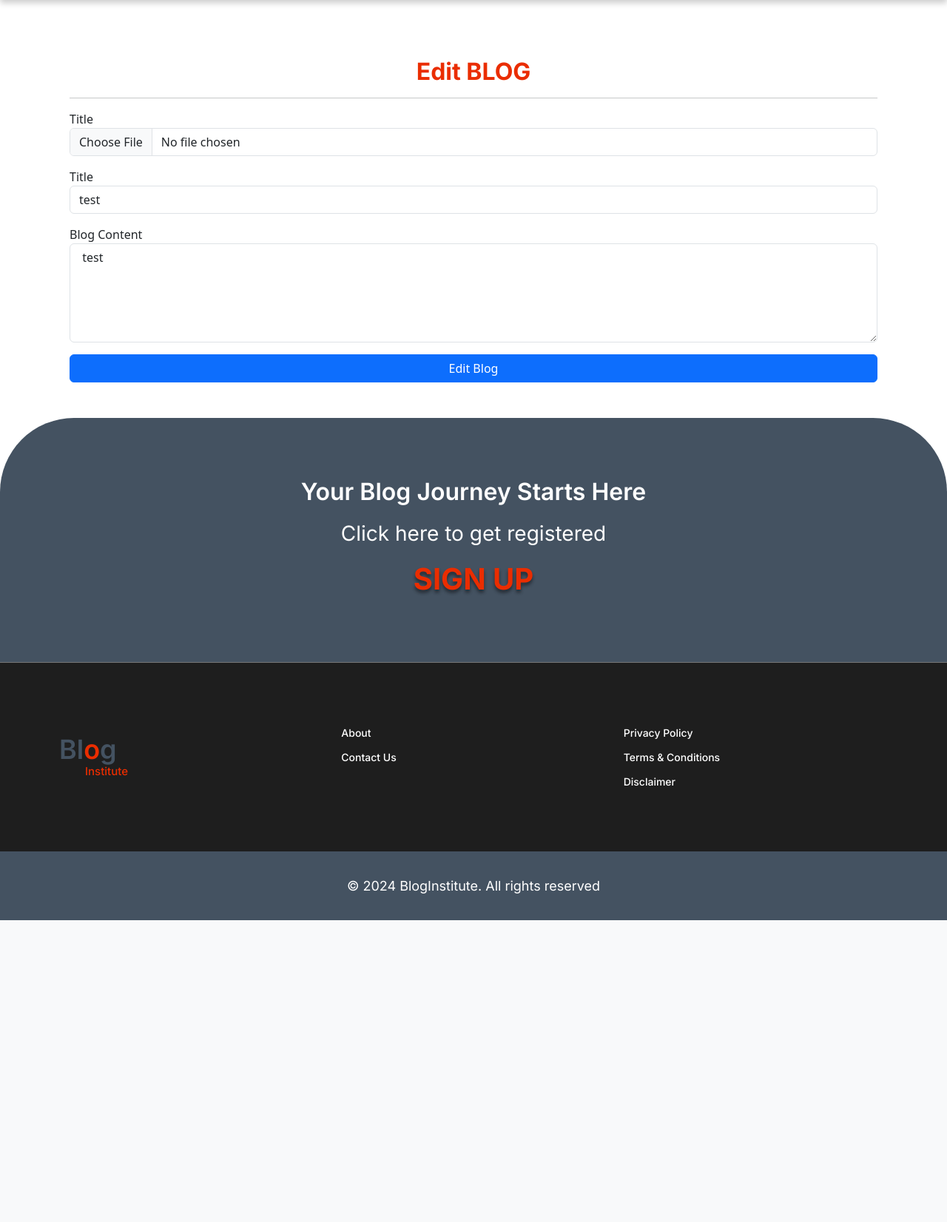
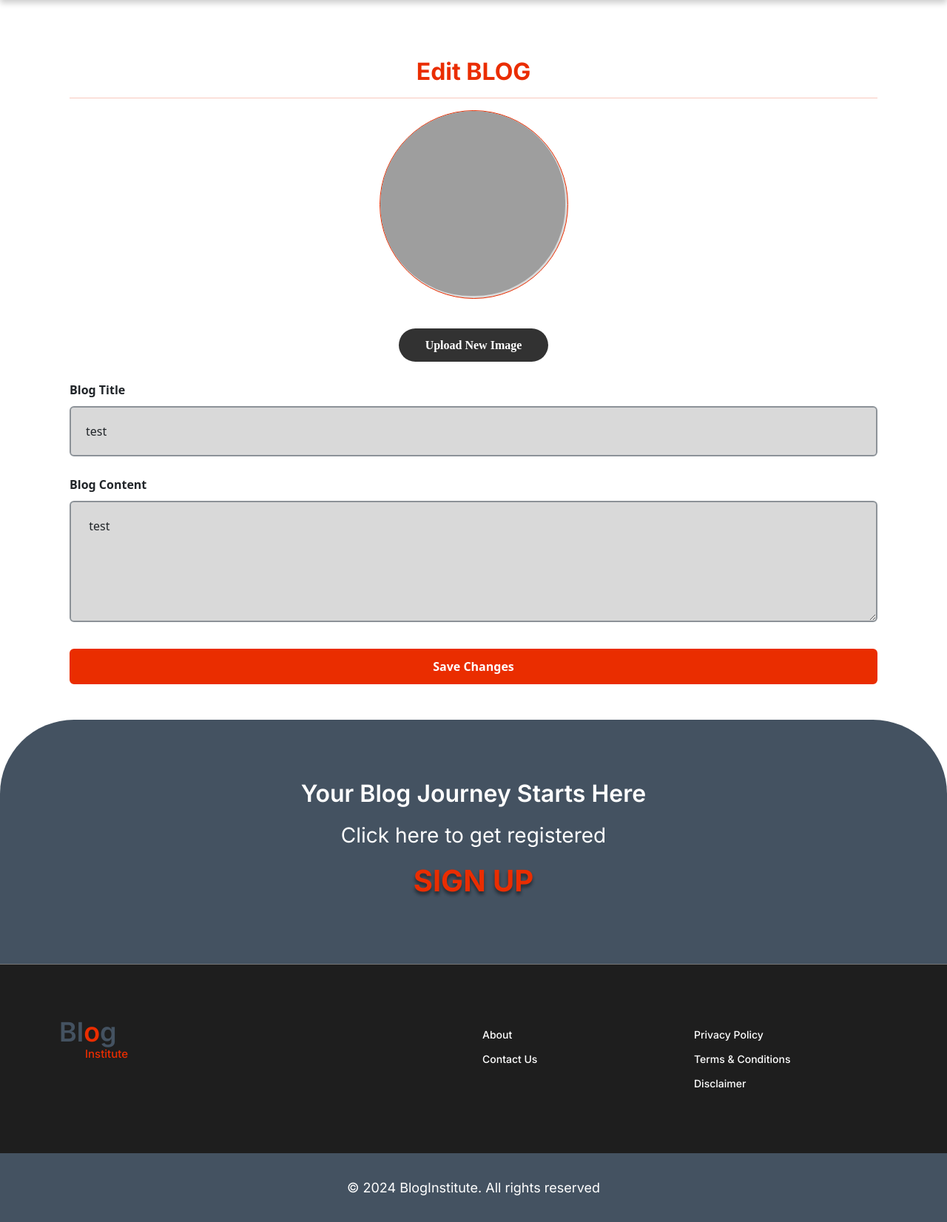
Before and after one commit to caleb1711/blog-institue, a Django app: page /editblog/13/ in a window 1280 px wide. Shown: the part 83-1735 px from the top of the page at 74% size. Before the commit the page ends 1327 px from the top, so only its background shows below. Run offline with Django 4.2, Linux system fonts and the light colour scheme; data comes from the database, SQL or seed files in the repository; both versions use the stored data as it was after the commit; grey boxes are pictures that could not be loaded.

Commit message:
Add and edit page design

```diff
--- a/static/css/style.css
+++ b/static/css/style.css
@@ -262,7 +262,7 @@ body::-webkit-scrollbar-thumb {
 }
 .logo-link-col {
   display: flex;
-  align-items: center;
+  /* align-items: center; */
 }
 .copy_rightDiv {
   background: #445261;
@@ -289,6 +289,10 @@ body::-webkit-scrollbar-thumb {
     font-weight: 700;
     line-height: normal;
     text-align: center;
+}
+hr{
+  color: #EA2D00;
+  background-color: #EA2D00;
 }
 .logo-link {
   text-decoration: none;
@@ -344,6 +348,73 @@ body::-webkit-scrollbar-thumb {
   font-weight: 700;
   line-height: normal;
 }
+
+/* blod edit add design changes */
+.uploaded_img_div{
+  width: 255px;
+  height: 255px;
+  border-radius: 50%;
+  background-color: #D9D9D9;
+  margin: 0 auto;
+  border: 1px solid #ea2d00;
+  margin-bottom: 40px;
+  overflow: hidden;
+}
+
+.image_input {
+  opacity: 0;
+  width: 0.1px;
+  height: 0.1px;
+  position: absolute;
+}
+
+.image_label {
+  border-radius: 50px;
+  background-color: #323232;
+  color: #fff;
+  text-align: center;
+  font-family: Urbanist;
+  font-size: 16px;
+  font-style: normal;
+  font-weight: 600;
+  line-height: normal; /* 584.939% */
+  text-transform: capitalize;
+  width: 202px;
+  height: 45px;
+  display: flex;
+  align-items: center;
+  justify-content: center;
+  margin-right: 20px;
+  cursor: pointer;
+  margin: 0 auto;
+}
+.form-control {
+  background-color: #D9D9D9 !important;
+  border:  2px solid #8C9298;
+  padding: 20px;
+}
+.addblogbtn{
+  background-color: #ea2d00;
+  padding: 10px;
+  color: white;
+  font-weight: 700;
+  border: 2px solid #ea2d00;
+  margin-top: 20px;
+}
+.addblogbtn:hover{
+  border: 2px solid #ea2d00;
+  color: #000;
+}
+.add_label{
+  font-weight: 600;
+  padding: 10px 0px;
+}
+.uploaded_img{
+  width: 250px;
+  height: 250px;
+  border-radius: 49%;
+}
+/*  */
 
 /* privacy */
 
--- a/templates/blog/editblog.html
+++ b/templates/blog/editblog.html
@@ -28,24 +28,46 @@
     {% endif %}
   <hr class="mb-3" />
   <div class="row mb-5">
-      <form  method="post" enctype="multipart/form-data">
+      <form  method="post" enctype="multipart/form-data" onsubmit="return confirmSubmit()">
           {% csrf_token %}
-          <div class="form-group mb-3">
-              <label for="inputAddress2">Title</label>
-              <input type="file" class="form-control" name="{{form.image.name}}" id="inputAddress2" placeholder="Enter Blog Image..." value="{{form.image.value}}" >
+          <div class="mb-3">
+            <div class="uploaded_img_div">
+              {% if form.instance.image %}
+              <img src="{{ form.instance.image.url }}" class="uploaded_img" alt="My Blog Image">
+          {% endif %}
+            </div>
+              <label for="inputAddress2" class="image_label">Upload new image</label>
+              <input type="file" class="image_input" name="{{form.image.name}}" id="inputAddress2" placeholder="Enter Blog Image..." value="{{form.image.value}}" >
+
           </div>
           <div class="form-group mb-3">
-              <label for="inputAddress2">Title</label>
+              <label for="inputAddress2" class="add_label">Blog Title</label>
               <input type="text" class="form-control" value="{{form.title.value}}" name="{{form.title.name}}" id="inputAddress2" placeholder="Enter title..." required>
           </div>
           <div class="form-group mb-3">
-              <label for="exampleFormControlTextarea1">Blog Content</label>
+              <label for="exampleFormControlTextarea1" class="add_label">Blog Content</label>
               <textarea class="form-control" value="{{form.content.value}}" name="{{form.content.name}}" id="exampleFormControlTextarea1" rows="5" required> {{form.content.value}} </textarea>
             </div>
 
-          <button type="submit" class="btn btn-primary w-100"  > Edit Blog </button>
+          <button type="submit" class="btn btn-primary w-100 addblogbtn"> Save Changes</button>
 
       </form>
 
   </div>
+
+  <script>
+    let input=document.getElementById('inputAddress2')
+  input.addEventListener('change',function(){
+    const reader=new FileReader()
+    reader.addEventListener('load',function(){
+        document.querySelector('.uploaded_img').src=`${reader.result}`
+    })
+    reader.readAsDataURL(this.files[0])
+  })
+
+  function confirmSubmit() {
+    return confirm("Are you sure you want to save changes of this blog?");
+  }
+  </script>
+
 {% endblock %}
--- a/templates/blogdetails.html
+++ b/templates/blogdetails.html
@@ -4,7 +4,7 @@
 
 {% block content %}
 
-  <h1 class="m-3 text-center">{{blog.title}}</h1>
+  <h1 class="m-3 text-center allblogs">{{blog.title}}</h1>
   {% if messages %}
 
   {% for message in messages %}
--- a/templates/footer.html
+++ b/templates/footer.html
@@ -25,7 +25,7 @@
         </div>
         <div class="black-section">
             <div class="row">
-                <div class="col-lg-4 col-md-3 col-sm-4 logo-link-col">
+                <div class="col-lg-6 col-md-3 col-sm-4 logo-link-col">
                     <a href="{% url 'home' %}" class="logo-link">
                         <div class="main_header_text">
                             <a href="{% url 'home' %}" style="text-decoration: none">
@@ -36,7 +36,7 @@
                     </a>
                 </div>
 
-                <div class="col-lg-4 col-md-2 col-sm-4 col-12">
+                <div class="col-lg-3 col-md-2 col-sm-4 col-12">
                     <ul class="list-unstyled">
                         <li>
                             <a href="{% url 'about' %}" class="nav-link">About</a>
@@ -48,7 +48,7 @@
                     </ul>
                 </div>
 
-                <div class="col-lg-4 col-md-2 col-sm-4 col-12">
+                <div class="col-lg-3 col-md-2 col-sm-4 col-12">
                     <ul class="list-unstyled">
                         <li>
                             <a href="{% url 'privacy' %}" class="nav-link">Privacy Policy</a>
--- a/templates/index.html
+++ b/templates/index.html
@@ -23,7 +23,7 @@
     <div class="col-lg-4 col-md-6 col-sm-12">
       <div class="blog_card">
         <div class="blog_card_image">
-          <img src="{{blog.image.url}}" height="185px" alt="" />
+          <img src="{{blog.image.url}}" height="185px" alt="The Blog Image" />
         </div>
         <div class="blog_card_content">
           <h3>{{blog.title|slice:":25"}}</h3>
```
Also changed, not shown: templates/blog/addblog.html (+26 -53 lines), templates/blog/myblogs.html (+26 -4 lines), db.sqlite3.
